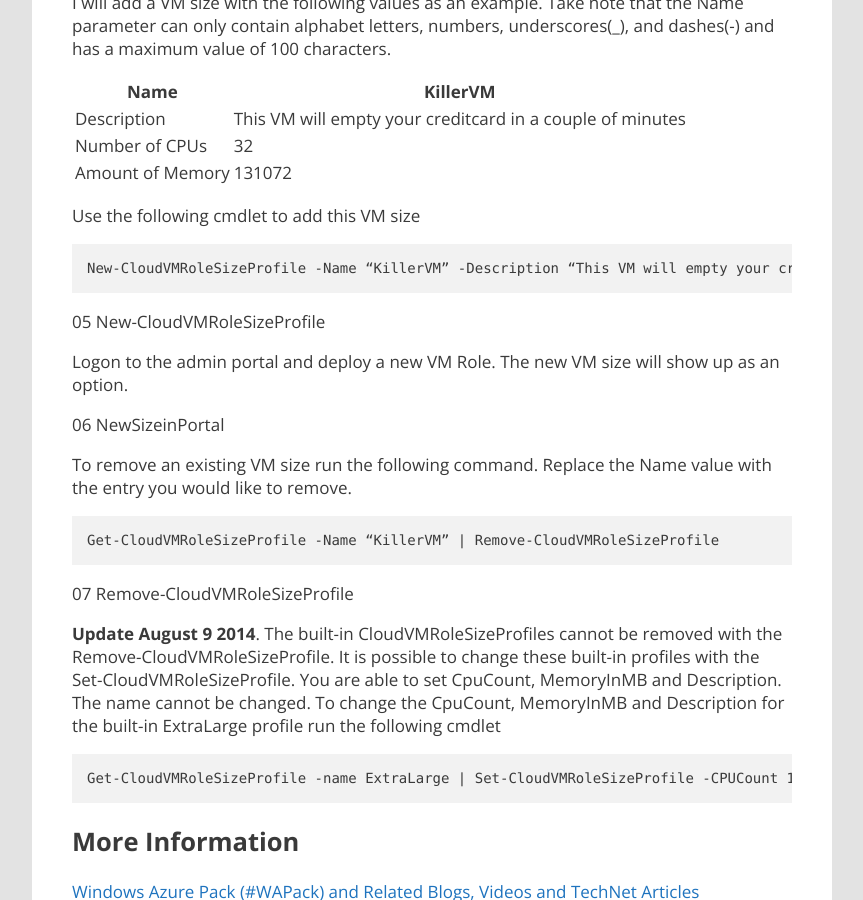
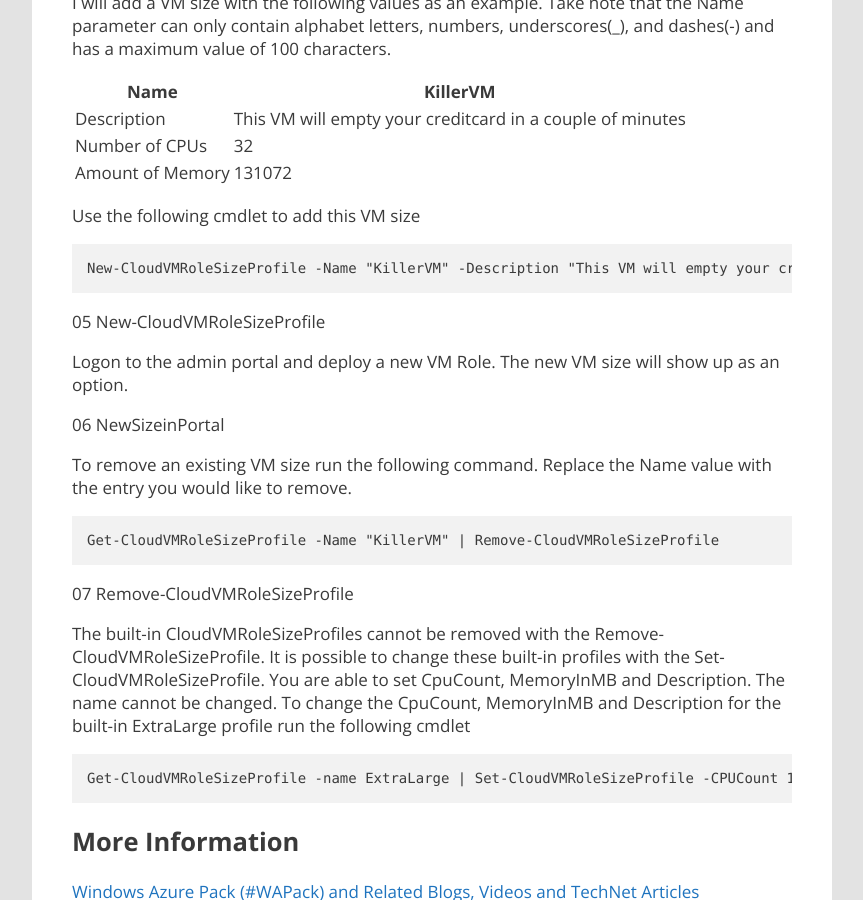
Before and after one commit to marcvaneijk/marcvaneijk.old, a Jekyll site: the page built from _posts/2014-03-09-vmrolesize.md, in a window 1280 px wide and 900 px high, scrolled down 2280 px. Shown: the whole window, without its empty margins (58-921 px from the left). Built offline with Jekyll 4.4.1, drawn with Linux system fonts in a browser that asks for light colours; nearby versions of some CDN libraries.

Commit message:
Update 2014-03-09-vmrolesize.md

````diff
--- a/_posts/2014-03-09-vmrolesize.md
+++ b/_posts/2014-03-09-vmrolesize.md
@@ -68,7 +68,7 @@ Amount of Memory | 131072
 Use the following cmdlet to add this VM size
 
 ```
-New-CloudVMRoleSizeProfile -Name “KillerVM” -Description “This VM will empty your creditcard in a couple of minutes” -CPUCount 32 -MemoryMB 131072
+New-CloudVMRoleSizeProfile -Name "KillerVM" -Description "This VM will empty your creditcard in a couple of minutes" -CPUCount 32 -MemoryMB 131072
 ```
 
 05 New-CloudVMRoleSizeProfile
@@ -80,15 +80,15 @@ Logon to the admin portal and deploy a new VM Role. The new VM size will show up
 To remove an existing VM size run the following command. Replace the Name value with the entry you would like to remove.
 
 ```
-Get-CloudVMRoleSizeProfile -Name “KillerVM” | Remove-CloudVMRoleSizeProfile
+Get-CloudVMRoleSizeProfile -Name "KillerVM" | Remove-CloudVMRoleSizeProfile
 ```
 
 07 Remove-CloudVMRoleSizeProfile
 
-**Update August 9 2014**. The built-in CloudVMRoleSizeProfiles cannot be removed with the Remove-CloudVMRoleSizeProfile. It is possible to change these built-in profiles with the Set-CloudVMRoleSizeProfile. You are able to set CpuCount, MemoryInMB and Description. The name cannot be changed. To change the CpuCount, MemoryInMB and Description for the built-in ExtraLarge profile run the following cmdlet
+The built-in CloudVMRoleSizeProfiles cannot be removed with the Remove-CloudVMRoleSizeProfile. It is possible to change these built-in profiles with the Set-CloudVMRoleSizeProfile. You are able to set CpuCount, MemoryInMB and Description. The name cannot be changed. To change the CpuCount, MemoryInMB and Description for the built-in ExtraLarge profile run the following cmdlet
 
 ```
-Get-CloudVMRoleSizeProfile -name ExtraLarge | Set-CloudVMRoleSizeProfile -CPUCount 10 -Description “Some Other Description” -MemoryMB 28672
+Get-CloudVMRoleSizeProfile -name ExtraLarge | Set-CloudVMRoleSizeProfile -CPUCount 10 -Description "Some Other Description" -MemoryMB 28672
 ```
 
 ## More Information
````
